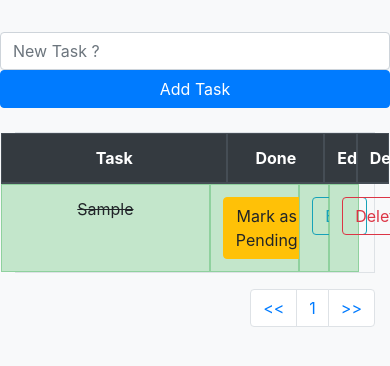
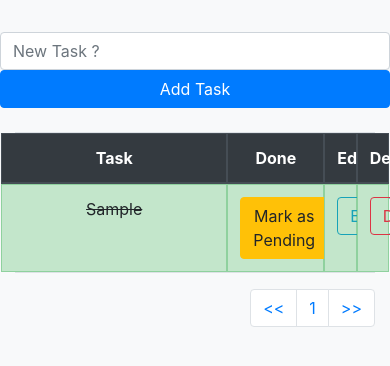
Before and after one commit to vikaspal1704/Taskmate, a Django app: page /todolist/ in a window 390 px wide; the page is wider, and only the part inside the window is pictured. Shown: the part 137-503 px from the top of that part. Run offline with Django 3.2, Linux system fonts and the light colour scheme; a user stored in the database is signed in; tables that the repository leaves empty hold one stand-in row (values such as "Sample post"); some libraries are stand-ins or nearby versions.

Commit message:
Media query

```diff
--- a/templates/base.html
+++ b/templates/base.html
@@ -5,7 +5,7 @@
   <style>
   @media only screen and (max-width: 768px) {
   /* For mobile phones: */
-  [class*="col-"],[class*="table-"] {
+  [class*="col-"] {
     width: 100%;
   }
   </style>
--- a/todolist_app/templates/todolist.html
+++ b/todolist_app/templates/todolist.html
@@ -4,6 +4,13 @@
 {% endblock title %}
 
 {% block content %}
+<style>
+@media only screen and (max-width: 768px) {
+  /* For mobile phones: */
+  [class*="container-"] {
+    width: 100%;
+  }
+</style>
     <div class="container">
         </br>
         {% if messages %}
```
